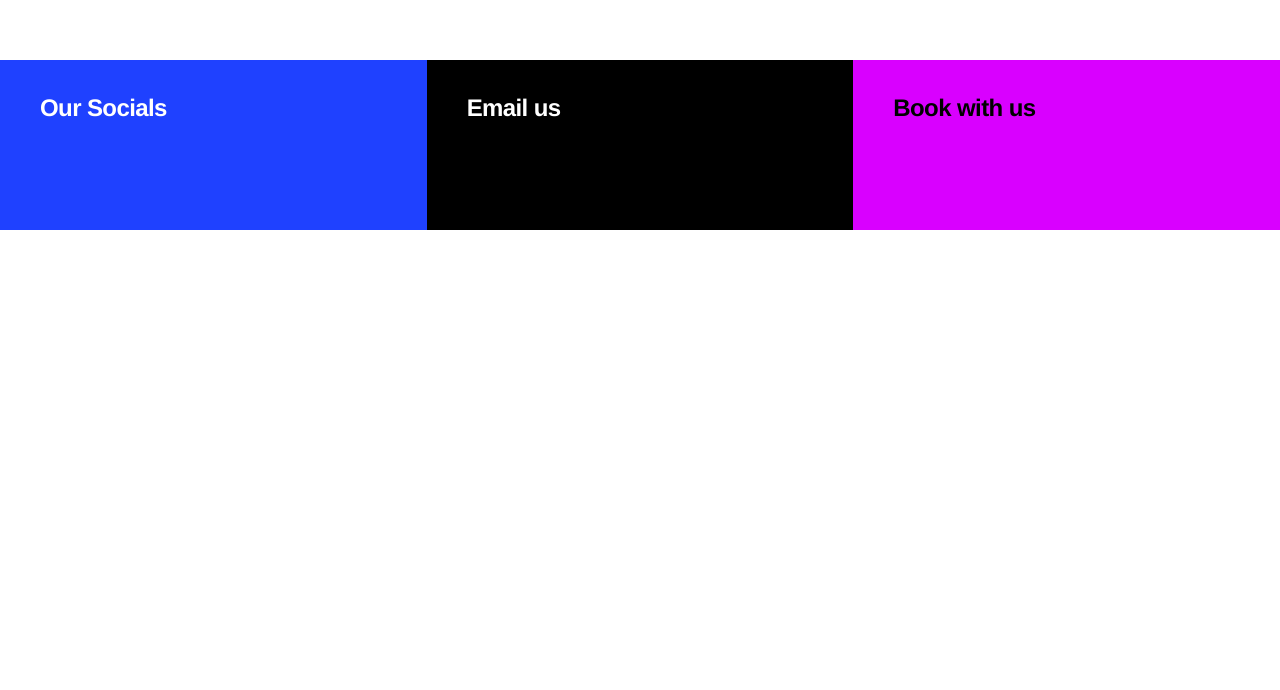
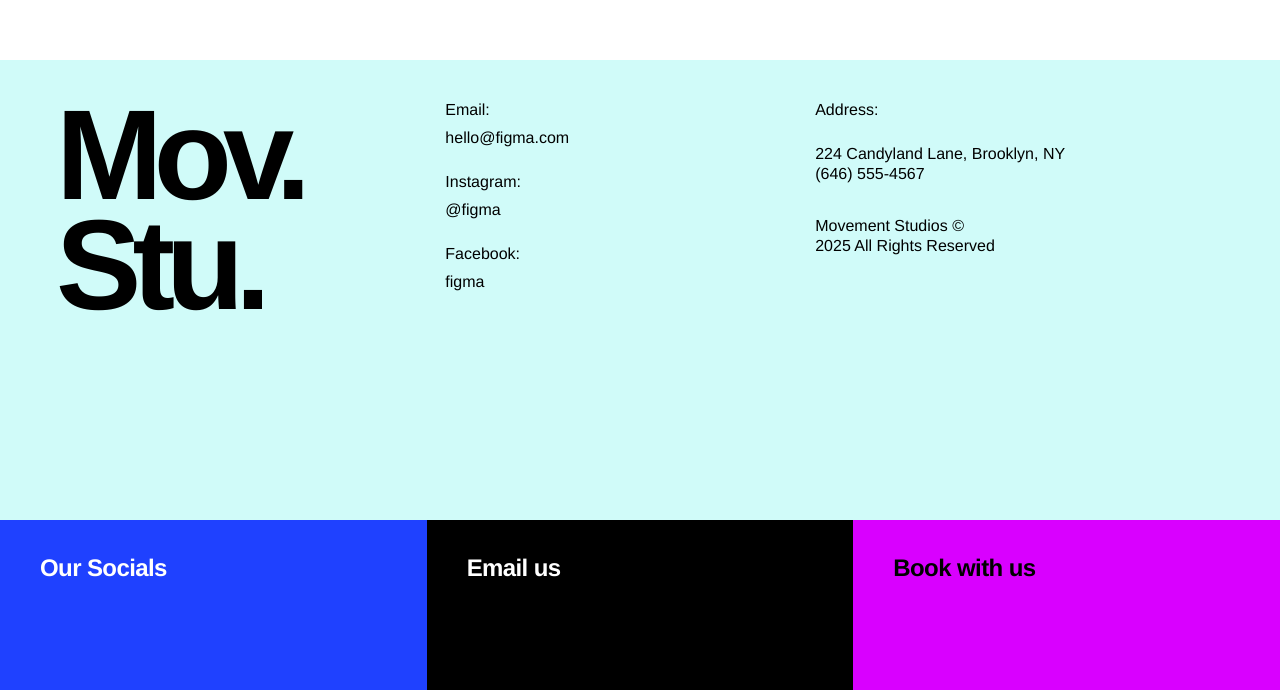
Before and after one commit to SabriBere/movement-studios, a Next.js app: page / in a window 1280 px wide. Shown: the part 808-1498 px from the top of the page. Before the commit the page ends 1038 px from the top, so only its background shows below. Built offline with nearby package versions, Linux system fonts and the light colour scheme.

Commit message:
expanding footer

```diff
--- a/src/components/Footer/Footer.tsx
+++ b/src/components/Footer/Footer.tsx
@@ -28,12 +28,69 @@ export default function Footer({ className = "" }: FooterProps) {
             className={`w-full overflow-hidden ${className}`.trim()}
             aria-label="Footer"
         >
+            <div className="bg-cian px-7 py-9 text-black sm:px-9 sm:py-10 lg:grid lg:min-h-[460px] lg:grid-cols-[1fr_0.95fr_1.05fr] lg:px-14 lg:py-10">
+                <div>
+                    <h2 className="max-w-[8ch] text-[clamp(4rem,12vw,8rem)] leading-[0.86] font-semibold tracking-[-0.07em]">
+                        Mov. Stu.
+                    </h2>
+                </div>
+
+                <div className="mt-8 space-y-6 text-sm leading-tight sm:text-base lg:mt-0">
+                    <div>
+                        <p>Email:</p>
+                        <a
+                            href="mailto:hello@figma.com"
+                            className="mt-2 inline-block hover:underline"
+                        >
+                            hello@figma.com
+                        </a>
+                    </div>
+
+                    <div>
+                        <p>Instagram:</p>
+                        <a
+                            href="https://instagram.com/figma"
+                            className="mt-2 inline-block underline underline-offset-2"
+                        >
+                            @figma
+                        </a>
+                    </div>
+
+                    <div>
+                        <p>Facebook:</p>
+                        <a
+                            href="https://facebook.com/figma"
+                            className="mt-2 inline-block underline underline-offset-2"
+                        >
+                            figma
+                        </a>
+                    </div>
+                </div>
+
+                <div className="mt-6 space-y-8 text-sm leading-tight sm:text-base lg:mt-0">
+                    <div>
+                        <p>Address:</p>
+                        <p className="mt-6 max-w-[23rem]">
+                            224 Candyland Lane, Brooklyn, NY
+                            <br />
+                            (646) 555-4567
+                        </p>
+                    </div>
+
+                    <p>
+                        Movement Studios ©
+                        <br />
+                        2025 All Rights Reserved
+                    </p>
+                </div>
+            </div>
+
             <div className="grid grid-cols-1 sm:grid-cols-3">
                 {footerItems.map((item) => (
                     <a
                         key={item.label}
                         href={item.href}
-                        className={`flex min-h-40 items-start px-7 py-7 text-2xl font-bold tracking-tight transition hover:brightness-95 sm:min-h-[170px] sm:px-7 sm:py-8 md:min-h-[190px] md:px-9 lg:min-h-[170px] lg:px-10 ${item.className}`}
+                        className={`flex min-h-40 items-start px-7 py-7 text-2xl font-bold tracking-tight transition hover:bg-white hover:!text-black sm:min-h-[170px] sm:px-7 sm:py-8 md:min-h-[190px] md:px-9 lg:min-h-[170px] lg:px-10 ${item.className}`}
                     >
                         {item.label}
                     </a>
```
